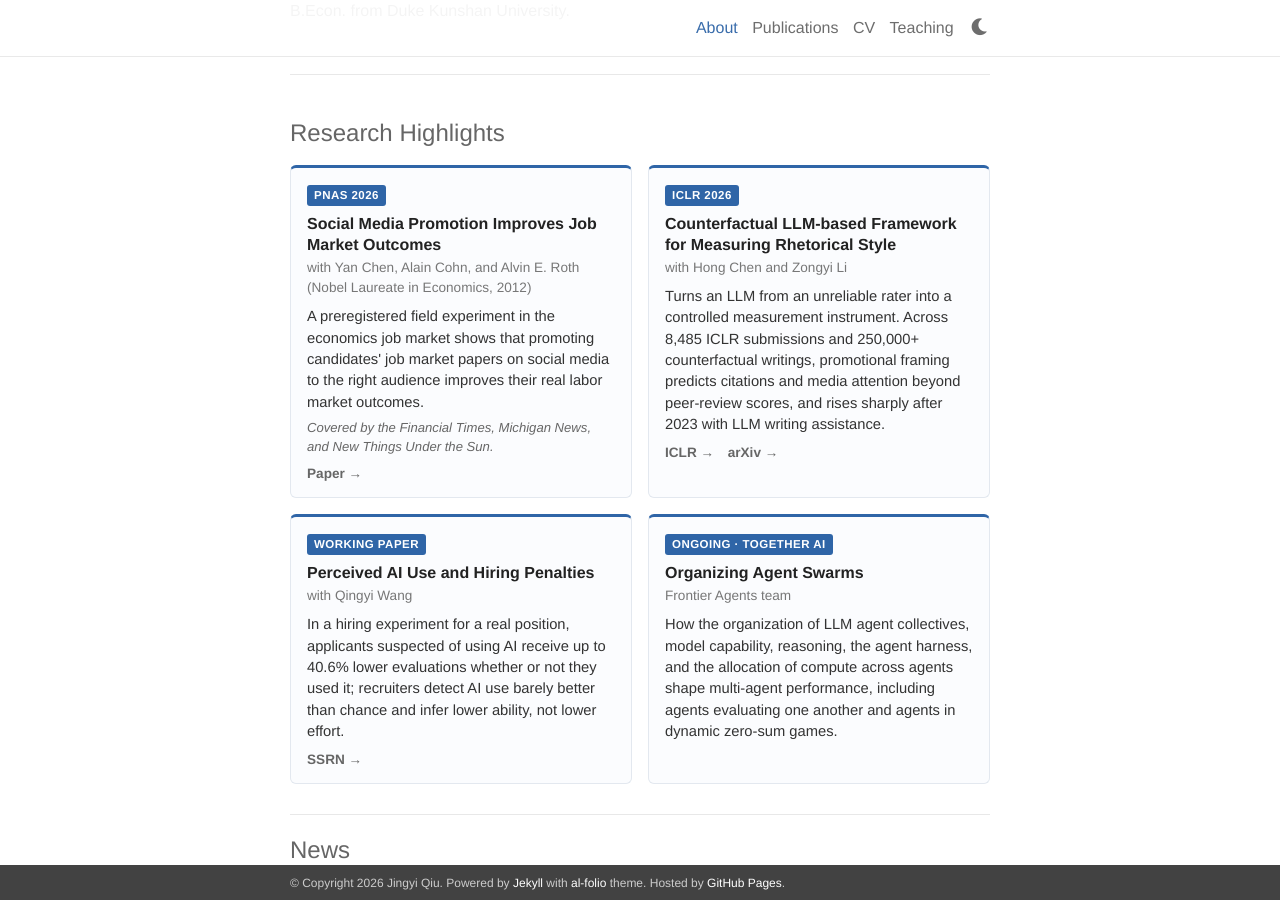
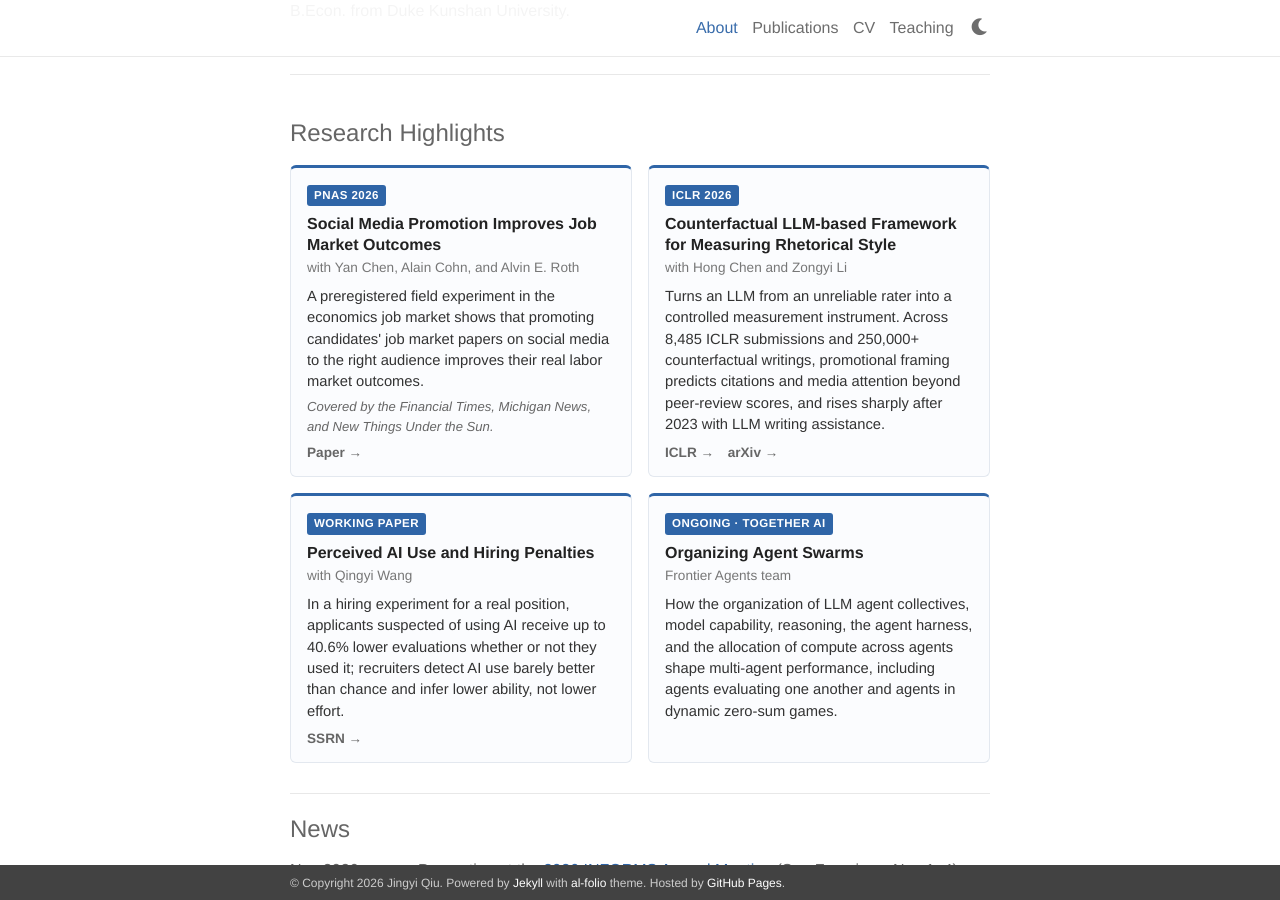
Before and after one commit to Jingyi-Qiu/Jingyi-Qiu.github.io, a Jekyll site: the page built from _pages/about.md, in a window 1280 px wide and 900 px high, scrolled down 875 px. Built offline with Jekyll 4.4.1, drawn with Linux system fonts in a browser that asks for light colours; some web fonts are replaced.

Commit message:
Remove Nobel note from the PNAS card
Co-Authored-By: Claude Opus 5.5 <noreply@anthropic.com>
Claude-Session: https://claude.ai/code/session_01UnNrDQhXQVLdbS13m9sxuq

```diff
--- a/_data/highlights.yml
+++ b/_data/highlights.yml
@@ -3,7 +3,7 @@
 research:
   - tag: PNAS 2026
     title: Social Media Promotion Improves Job Market Outcomes
-    with: with Yan Chen, Alain Cohn, and Alvin E. Roth (Nobel Laureate in Economics, 2012)
+    with: with Yan Chen, Alain Cohn, and Alvin E. Roth
     finding: A preregistered field experiment in the economics job market shows that promoting candidates' job market papers on social media to the right audience improves their real labor market outcomes.
     note: "Covered by the Financial Times, Michigan News, and New Things Under the Sun."
     links:
```
